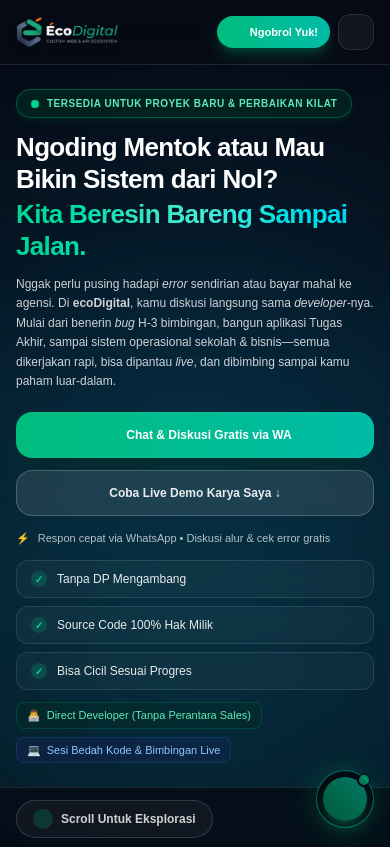
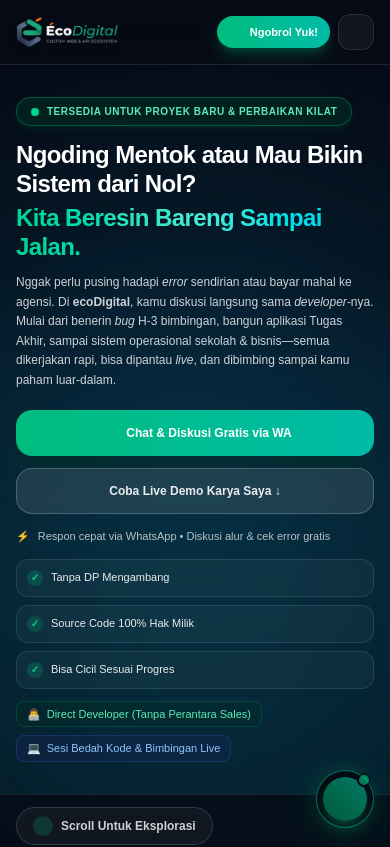
Before and after one commit to echoTech187/eco-digital, a Next.js app: page / in a window 390 px wide. Shown: the top 847 px of the page. Built offline with nearby package versions, Linux system fonts and the light colour scheme; some icons are missing.

Commit message:
fix(responsive): optimize hero, services, and pricing layout across tablet and all viewports

```diff
--- a/src/components/sections/hero-section.tsx
+++ b/src/components/sections/hero-section.tsx
@@ -43,7 +43,7 @@ function PropellerStar({
 
 export function HeroSection() {
   return (
-    <section className="relative flex min-h-[calc(100vh-64px)] sm:min-h-[calc(100vh-80px)] w-full flex-col justify-between overflow-hidden bg-[#060A14]">
+    <section className="relative flex w-full flex-col justify-between overflow-hidden bg-[#060A14] xl:min-h-[calc(100vh-80px)]">
       {/* Ambient Radial Atmosphere (Seamless Mesh Glow) */}
       <div className="pointer-events-none absolute inset-0 overflow-hidden">
         <div className="absolute -left-28 top-1/4 h-[600px] w-[600px] rounded-full bg-emerald-500/20 blur-[140px]" />
@@ -58,11 +58,11 @@ export function HeroSection() {
       </div>
 
       {/* Hero Interactive Stage (Headline & CTA di Kiri, Foto di Kanan) */}
-      <div className="relative z-20 flex flex-1 items-center px-4 sm:px-8 lg:px-14 xl:px-18 py-6 sm:py-10 lg:py-6">
-        <div className="mx-auto w-full max-w-7xl grid grid-cols-1 lg:grid-cols-12 gap-8 lg:gap-10 items-center">
+      <div className="relative z-20 flex flex-1 items-center px-4 sm:px-8 md:px-10 lg:px-12 xl:px-16 py-8 sm:py-10 md:py-12 lg:py-14 xl:py-6">
+        <div className="mx-auto w-full max-w-7xl grid grid-cols-1 md:grid-cols-12 gap-6 md:gap-8 lg:gap-10 items-center">
 
           {/* Left Column: Headline, Sub-headline, Dual CTA, & Explore Button */}
-          <div className="lg:col-span-7 xl:col-span-7 flex flex-col justify-center text-left">
+          <div className="md:col-span-7 xl:col-span-7 flex flex-col justify-center text-left">
             <AnimateOnScroll preset="fade-right" duration={0.6} immediate>
               {/* Status Eyebrow Badge */}
               <div className="inline-flex items-center gap-2 rounded-full border border-emerald-400/30 bg-emerald-950/60 px-3.5 sm:px-4 py-1.5 text-[10px] sm:text-xs font-bold uppercase tracking-wider text-emerald-300 backdrop-blur-md shadow-md shadow-emerald-950/40 w-fit">
@@ -74,7 +74,7 @@ export function HeroSection() {
               </div>
 
               {/* Headline Utama Sesuai Dokumen Blueprint */}
-              <h1 className="mt-3.5 sm:mt-5 text-[26px] sm:text-3xl md:text-4xl lg:text-[34px] xl:text-[46px] font-black tracking-tight text-white leading-[1.22]">
+              <h1 className="mt-3.5 sm:mt-5 text-2xl sm:text-3xl md:text-[32px] lg:text-[38px] xl:text-[46px] font-black tracking-tight text-white leading-[1.22]">
                 Ngoding Mentok atau Mau Bikin Sistem dari Nol?{" "}
                 <span className="block mt-1 sm:mt-0 sm:inline bg-gradient-to-r from-emerald-400 via-teal-300 to-cyan-400 bg-clip-text text-transparent">
                   Kita Beresin Bareng Sampai Jalan.
@@ -116,32 +116,32 @@ export function HeroSection() {
                 </span>
               </div>
 
-              {/* 3 Jaminan Utama dalam Card Grid Rapi */}
-              <div className="mt-3.5 grid grid-cols-1 sm:grid-cols-3 gap-2 text-xs">
-                <div className="flex items-center gap-2.5 rounded-xl border border-white/10 bg-white/[0.04] px-3.5 py-2.5 text-white/90 backdrop-blur-sm">
+              {/* 3 Jaminan Utama dalam Card Grid Rapi & Adaptif */}
+              <div className="mt-3.5 grid grid-cols-1 sm:grid-cols-3 gap-2">
+                <div className="flex items-center gap-2 rounded-xl border border-white/10 bg-white/[0.04] p-2.5 sm:p-2 lg:p-2.5 xl:p-3 text-white/90 backdrop-blur-sm">
                   <span className="flex h-4 w-4 shrink-0 items-center justify-center rounded-full bg-emerald-500/20 text-[10px] text-emerald-400 font-bold">
                     ✓
                   </span>
-                  <span className="font-medium">Tanpa DP Mengambang</span>
+                  <span className="text-[11px] xl:text-xs font-medium leading-tight">Tanpa DP Mengambang</span>
                 </div>
 
-                <div className="flex items-center gap-2.5 rounded-xl border border-white/10 bg-white/[0.04] px-3.5 py-2.5 text-white/90 backdrop-blur-sm">
+                <div className="flex items-center gap-2 rounded-xl border border-white/10 bg-white/[0.04] p-2.5 sm:p-2 lg:p-2.5 xl:p-3 text-white/90 backdrop-blur-sm">
                   <span className="flex h-4 w-4 shrink-0 items-center justify-center rounded-full bg-emerald-500/20 text-[10px] text-emerald-400 font-bold">
                     ✓
                   </span>
-                  <span className="font-medium">Source Code 100% Hak Milik</span>
+                  <span className="text-[11px] xl:text-xs font-medium leading-tight">Source Code 100% Hak Milik</span>
                 </div>
 
-                <div className="flex items-center gap-2.5 rounded-xl border border-white/10 bg-white/[0.04] px-3.5 py-2.5 text-white/90 backdrop-blur-sm">
+                <div className="flex items-center gap-2 rounded-xl border border-white/10 bg-white/[0.04] p-2.5 sm:p-2 lg:p-2.5 xl:p-3 text-white/90 backdrop-blur-sm">
                   <span className="flex h-4 w-4 shrink-0 items-center justify-center rounded-full bg-emerald-500/20 text-[10px] text-emerald-400 font-bold">
                     ✓
                   </span>
-                  <span className="font-medium">Bisa Cicil Sesuai Progres</span>
+                  <span className="text-[11px] xl:text-xs font-medium leading-tight">Bisa Cicil Sesuai Progres</span>
                 </div>
               </div>
 
-              {/* Highlight Direct Developer Tambahan di Mobile */}
-              <div className="mt-3 flex flex-wrap items-center gap-2 text-[11px] text-white/60 lg:hidden">
+              {/* Highlight Direct Developer Tambahan di Mobile (Hidden di Tablet/Desktop karena sudah ada di foto) */}
+              <div className="mt-3 flex flex-wrap items-center gap-2 text-[11px] text-white/60 md:hidden">
                 <span className="inline-flex items-center gap-1.5 rounded-lg bg-emerald-950/40 border border-emerald-500/20 px-2.5 py-1 text-emerald-300 font-medium">
                   <span>👨‍💻</span>
                   <span>Direct Developer (Tanpa Perantara Sales)</span>
@@ -154,19 +154,19 @@ export function HeroSection() {
             </AnimateOnScroll>
           </div>
 
-          {/* Right Column: Founder Photo & Mockup Preview (Visual Asli - Hidden di HP, Muncul di Desktop/Laptop) */}
-          <div className="hidden lg:flex lg:col-span-5 xl:col-span-5 relative items-end justify-center lg:justify-end mt-4 lg:mt-0">
+          {/* Right Column: Founder Photo & Mockup Preview (Adaptive: muncul dari tablet md:flex hingga desktop) */}
+          <div className="hidden md:flex md:col-span-5 xl:col-span-5 relative items-end justify-center md:justify-end mt-4 md:mt-0">
             <AnimateOnScroll
               preset="fade-left"
               duration={0.7}
               immediate
-              className="relative w-full flex items-end justify-center lg:justify-end"
+              className="relative w-full flex items-end justify-center md:justify-end"
             >
               {/* Soft Radial Ambient Behind Founder */}
-              <div className="pointer-events-none absolute h-[280px] w-[280px] sm:h-[380px] sm:w-[380px] lg:h-[440px] lg:w-[440px] rounded-full bg-gradient-to-tr from-emerald-500/25 via-blue-600/30 to-cyan-400/25 blur-[90px] -z-10" />
+              <div className="pointer-events-none absolute h-[260px] w-[260px] sm:h-[340px] sm:w-[340px] md:h-[400px] md:w-[400px] lg:h-[440px] lg:w-[440px] rounded-full bg-gradient-to-tr from-emerald-500/25 via-blue-600/30 to-cyan-400/25 blur-[90px] -z-10" />
 
               {/* Floating Badge 1: Direct Developer (Tanpa Perantara) */}
-              <div className="hidden sm:flex absolute left-0 xl:-left-4 top-16 z-20 items-center gap-2.5 rounded-2xl border border-white/20 bg-black/60 px-4 py-2.5 shadow-xl backdrop-blur-xl animate-float">
+              <div className="hidden sm:flex absolute left-0 xl:-left-4 top-10 md:top-12 xl:top-16 z-20 items-center gap-2 sm:gap-2.5 rounded-2xl border border-white/20 bg-black/60 px-3 sm:px-4 py-2 sm:py-2.5 shadow-xl backdrop-blur-xl animate-float">
                 <span className="flex h-8 w-8 items-center justify-center rounded-xl bg-emerald-500/20 text-emerald-300">
                   <HugeiconsIcon icon={LaptopProgrammingIcon} size={18} />
                 </span>
@@ -177,7 +177,7 @@ export function HeroSection() {
               </div>
 
               {/* Floating Badge 2: Sesi Bedah Kode */}
-              <div className="hidden sm:flex absolute -right-2 bottom-24 z-20 items-center gap-2.5 rounded-2xl border border-white/20 bg-black/60 px-4 py-2.5 shadow-xl backdrop-blur-xl animate-float-delayed">
+              <div className="hidden sm:flex absolute -right-1 sm:-right-2 bottom-14 md:bottom-18 xl:bottom-24 z-20 items-center gap-2 sm:gap-2.5 rounded-2xl border border-white/20 bg-black/60 px-3 sm:px-4 py-2 sm:py-2.5 shadow-xl backdrop-blur-xl animate-float-delayed">
                 <span className="flex h-8 w-8 items-center justify-center rounded-xl bg-blue-500/20 text-blue-300">
                   <HugeiconsIcon icon={LaptopProgrammingIcon} size={18} />
                 </span>
@@ -189,7 +189,7 @@ export function HeroSection() {
 
               {/* Founder Image with Transparent Fade-Out at Bottom */}
               <div
-                className="relative h-[360px] sm:h-[460px] md:h-[520px] lg:h-[600px] xl:h-[650px] w-full max-w-[320px] sm:max-w-[400px] lg:max-w-[440px]"
+                className="relative h-[360px] sm:h-[440px] md:h-[480px] lg:h-[540px] xl:h-[620px] w-full max-w-[300px] md:max-w-[340px] lg:max-w-[390px] xl:max-w-[430px]"
                 style={{
                   maskImage:
                     "linear-gradient(to top, transparent 0%, rgba(0,0,0,0.4) 4%, black 15%, black 100%)",
--- a/src/components/sections/pricing-section.tsx
+++ b/src/components/sections/pricing-section.tsx
@@ -136,7 +136,7 @@ export function PricingSection() {
           </div>
 
           {/* Paket 3: Sistem Skala Penuh / Custom App */}
-          <div className="relative rounded-[32px] border border-blue-500/30 bg-gradient-to-b from-blue-950/40 via-white/[0.05] to-black/40 p-5 sm:p-7 backdrop-blur-xl flex flex-col justify-between">
+          <div className="relative rounded-[32px] border border-blue-500/30 bg-gradient-to-b from-blue-950/40 via-white/[0.05] to-black/40 p-5 sm:p-7 backdrop-blur-xl flex flex-col justify-between md:col-span-2 lg:col-span-1 md:max-w-md md:mx-auto lg:max-w-none w-full">
             <div>
               <span className="inline-flex items-center gap-1.5 rounded-full bg-blue-500/20 px-3 py-1 text-[10px] font-bold uppercase tracking-wider text-blue-400">
                 <HugeiconsIcon icon={Building03Icon} size={12} />
--- a/src/components/sections/services-section.tsx
+++ b/src/components/sections/services-section.tsx
@@ -136,7 +136,7 @@ export function ServicesSection() {
           </div>
 
           {/* Card 3: Aplikasi Sekolah, Instansi & Bisnis UMKM */}
-          <div className="group flex flex-col justify-between rounded-3xl border border-white/10 bg-white/5 p-5 sm:p-7 backdrop-blur-md transition-all duration-300 hover:border-teal-500/50 hover:bg-white/[0.08] hover:-translate-y-1 hover:shadow-xl hover:shadow-teal-950/30">
+          <div className="group flex flex-col justify-between rounded-3xl border border-white/10 bg-white/5 p-5 sm:p-7 backdrop-blur-md transition-all duration-300 hover:border-teal-500/50 hover:bg-white/[0.08] hover:-translate-y-1 hover:shadow-xl hover:shadow-teal-950/30 md:col-span-2 lg:col-span-1 md:max-w-md md:mx-auto lg:max-w-none w-full">
             <div>
               {/* Header: Icon & Category Badge */}
               <div className="flex items-center justify-between">
```
